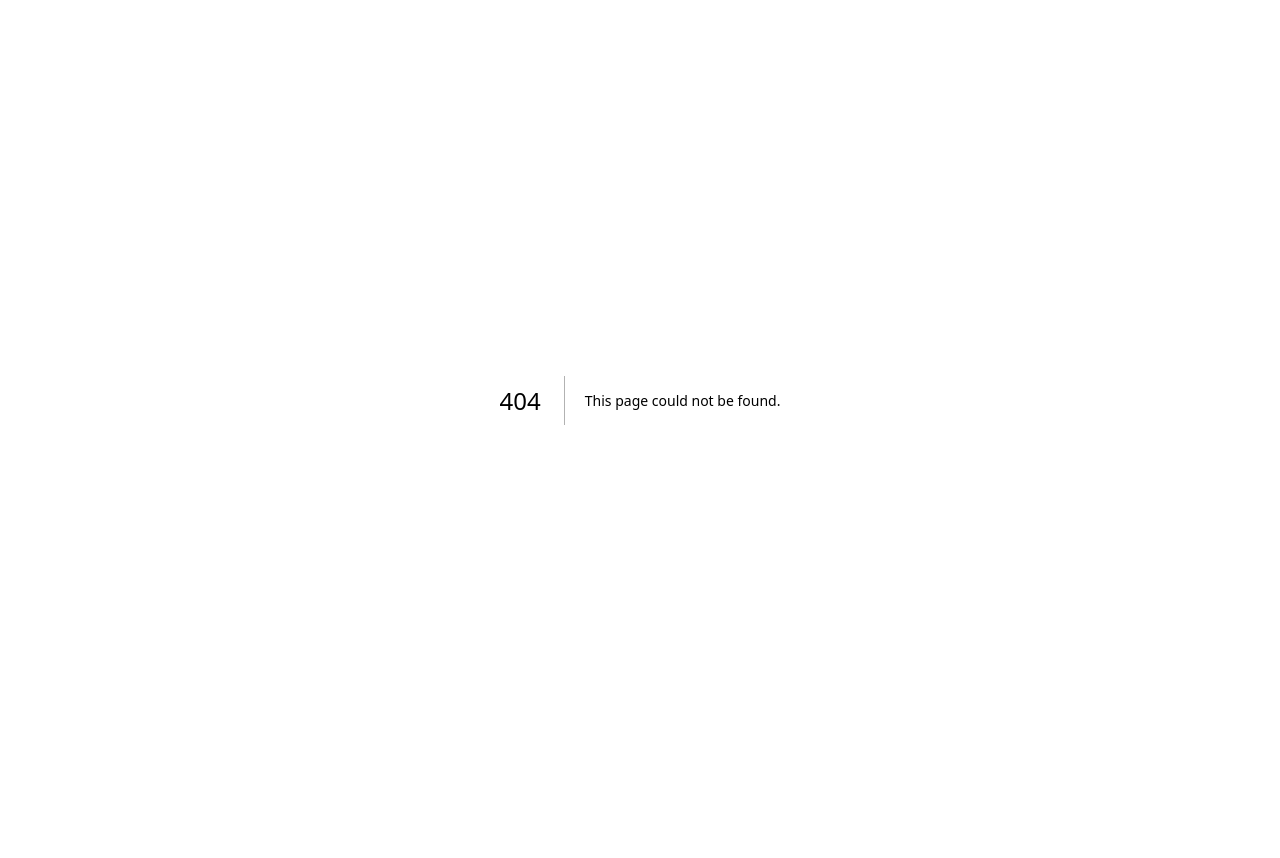
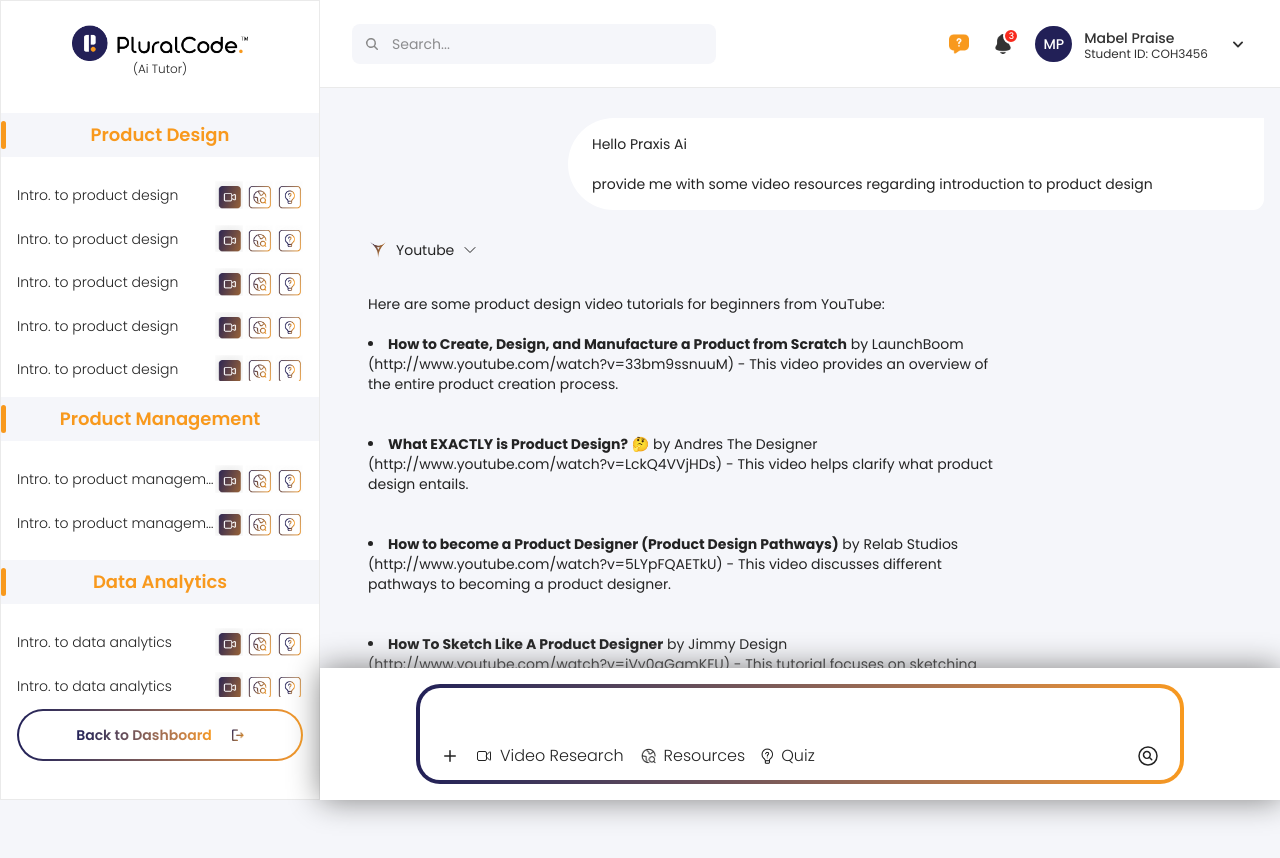
Before and after one commit to Vchuks/praxis-ai, a Next.js app: page /result in a window 1280 px wide. Before the commit this address had no page. Shown: the top 858 px of the page. Before the commit the page ends 800 px from the top, so only its background shows below. Built offline with nearby package versions, Linux system fonts and the light colour scheme.

Commit message:
feat: result page

```diff
--- a/src/app/(user)/layout.tsx
+++ b/src/app/(user)/layout.tsx
@@ -1,15 +1,25 @@
+"use client"
 import Header from "@/components/header";
+import SearchBox from "@/components/searchBox";
 import Sidebar from "@/components/sidebar";
+import { usePathname } from "next/navigation";
 
 export default function UserLayout({
   children,
 }: Readonly<{ children: React.ReactNode }>) {
+  const pathname = usePathname()
+  // console.log(params)
   return (
     <div className="flex max-h-screen">
       <Sidebar />
       <div className="w-full">
         <Header />
-        <div className="md:h-[80vh] xl:h-[86vh] overflow-y-auto">{children}</div>
+        <div className="md:h-[80vh] xl:h-[86vh] overflow-y-auto">
+          {children}
+        </div>
+        { pathname !== "/welcome" ?<div className="w-full py-4 sticky bottom-0 bg-white box-shadow">
+          <SearchBox />
+        </div> : null}
       </div>
     </div>
   );
--- /dev/null
+++ b/src/app/(user)/result/page.tsx
@@ -0,0 +1,38 @@
+import Image from "next/image";
+import vlogo from "../../../../public/assets/vlogo.png";
+import { ChevronDownIcon } from "@heroicons/react/24/outline";
+
+const page = () => {
+  const qst = `Hello Praxis Ai
+
+    provide me with some video resources regarding introduction to product design`;
+
+  const ans = `Here are some product design video tutorials for beginners from YouTube:
+
+<li><b>How to Create, Design, and Manufacture a Product from Scratch</b> by LaunchBoom (http://www.youtube.com/watch?v=33bm9ssnuuM) - This video provides an overview of the entire product creation process.</li>
+
+<li><b>What EXACTLY is Product Design?</b> 🤔 by Andres The Designer (http://www.youtube.com/watch?v=LckQ4VVjHDs) - This video helps clarify what product design entails.</li>
+
+<li><b>How to become a Product Designer (Product Design Pathways)</b> by Relab Studios (http://www.youtube.com/watch?v=5LYpFQAETkU) - This video discusses different pathways to becoming a product designer.</li>
+
+<li><b>How To Sketch Like A Product Designer</b> by Jimmy Design (http://www.youtube.com/watch?v=iVy0qGqmKFU) - This tutorial focuses on sketching techniques relevant to product design.</li>
+
+<li><b>Day 1 of Learn Fusion 360 in 30 Days for Complete Beginners! - 2023 EDITION</b> by Product Design Online (http://www.youtube.com/watch?v=d3qGQ2utl2A) - If you're interested in 3D modeling, this video is the first in a series for learning Fusion 360.</li>`;
+  return (
+    <div className="p-4 text-sm">
+      <pre className="bg-white p-4 px-6 rounded-l-[200px] rounded-br-[48px] w-3/4">
+        {qst}
+      </pre>
+      <div className="w-3/4 py-4 px-8">
+        <div className="flex gap-2 pb-5">
+          <Image src={vlogo} alt="" className="w-5" />
+          <p className="text-sm">Youtube</p>
+          <ChevronDownIcon className="w-4" />
+        </div>
+        <pre dangerouslySetInnerHTML={{ __html: ans }} />
+      </div>
+    </div>
+  );
+};
+
+export default page;
--- a/src/app/globals.css
+++ b/src/app/globals.css
@@ -47,3 +47,14 @@ body {
     -ms-overflow-style: none;  /* IE and Edge */
     scrollbar-width: none;  /* Firefox */
 }
+
+pre {
+  display: block;
+  font-family: var(--font-poppins);
+  white-space: pre-line;
+  margin: 1em 0;
+  margin-left: auto;
+}
+.box-shadow{
+  box-shadow: 1px 0 30px gray;
+}
--- a/src/components/searchBox.tsx
+++ b/src/components/searchBox.tsx
@@ -1,9 +1,12 @@
 "use client";
 import { useRef, useState } from "react";
-import { XMarkIcon } from "@heroicons/react/16/solid";
-import quiz from "../../public/assets/quiz.png"
-import search from "../../public/assets/global-search.png"
+import {
+  XMarkIcon,
+} from "@heroicons/react/16/solid";
+import quiz from "../../public/assets/quiz.png";
+import search from "../../public/assets/global-search.png";
 import Image from "next/image";
+import Link from "next/link";
 
 const SearchBox = () => {
   const fileInputRef = useRef<HTMLInputElement>(null);
@@ -11,8 +14,7 @@ const SearchBox = () => {
 
   const handleFileSelect = (event: React.ChangeEvent<HTMLInputElement>) => {
     const file = event.target.files?.[0];
-    if (file){
-
+    if (file) {
       setSelectedFile(file);
     }
   };
@@ -28,6 +30,7 @@ const SearchBox = () => {
           name="searchAll"
           className="w-full pt-1 outline-0"
         />
+        <div className="w-full flex justify-between items-end">
           <div className="pt-4 font-light flex gap-4">
             {selectedFile && (
               <div className="my-2 p-2 bg-gray-100 rounded">
@@ -77,14 +80,30 @@ const SearchBox = () => {
               <p>Video Research</p>
             </div>
             <div className="flex items-center gap-2">
-            <Image src={search} alt="" className="w-4 h-fit"/>
+              <Image src={search} alt="" className="w-4 h-fit" />
               <p>Resources</p>
             </div>
             <div className="flex items-center gap-2">
-            <Image src={quiz} alt="" className="w-3 h-fit"/>
+              <Image src={quiz} alt="" className="w-3 h-fit" />
 
               <p>Quiz</p>
             </div>
+          </div>
+         <Link href="/result"> <svg
+            xmlns="http://www.w3.org/2000/svg"
+            fill="none"
+            viewBox="0 0 24 24"
+            strokeWidth={1.5}
+            stroke="currentColor"
+            className="size-6 cursor-pointer"
+          >
+            <path
+              strokeLinecap="round"
+              strokeLinejoin="round"
+              d="m15.75 15.75-2.489-2.489m0 0a3.375 3.375 0 1 0-4.773-4.773 3.375 3.375 0 0 0 4.774 4.774ZM21 12a9 9 0 1 1-18 0 9 9 0 0 1 18 0Z"
+            />
+          </svg>
+          </Link>
         </div>
       </div>
     </div>
```
Lines whose indentation alone changed are shown as unchanged.
